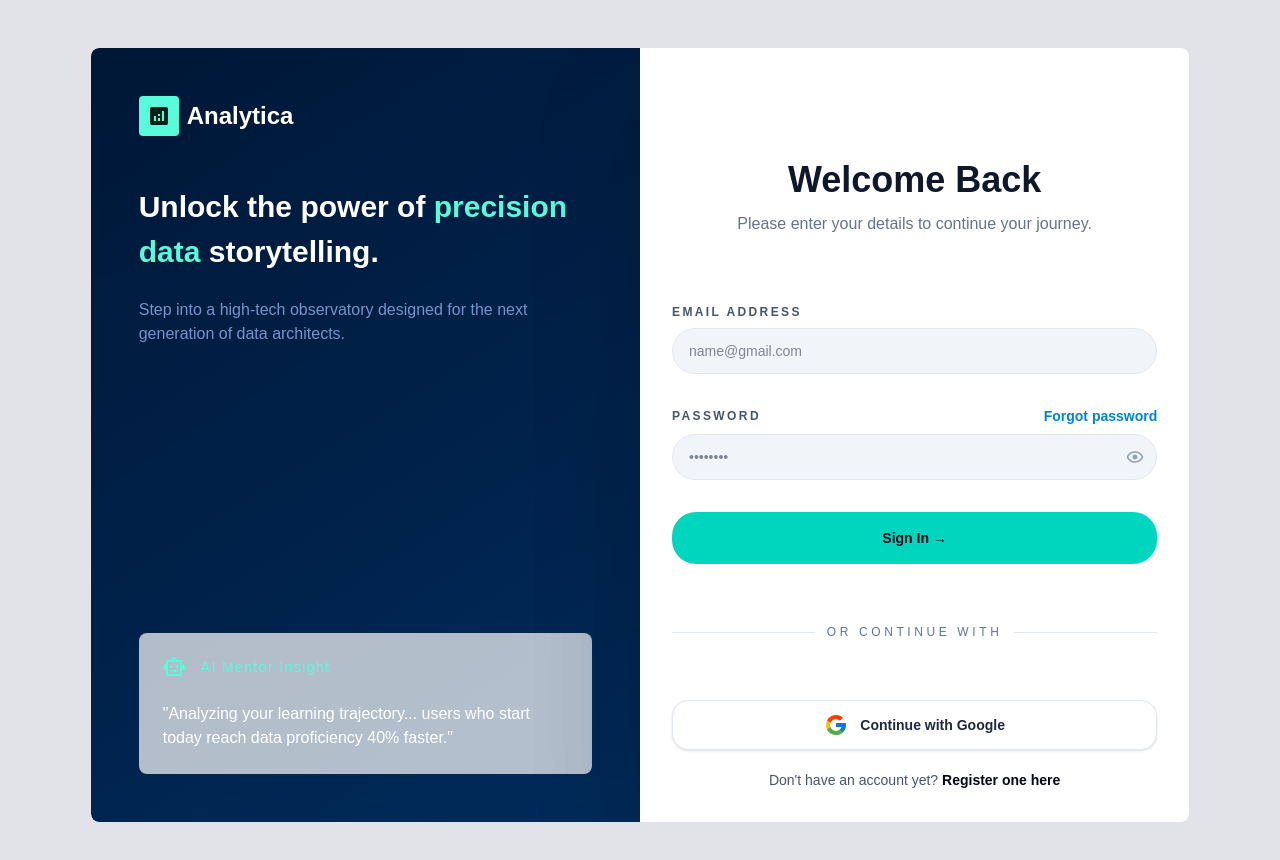
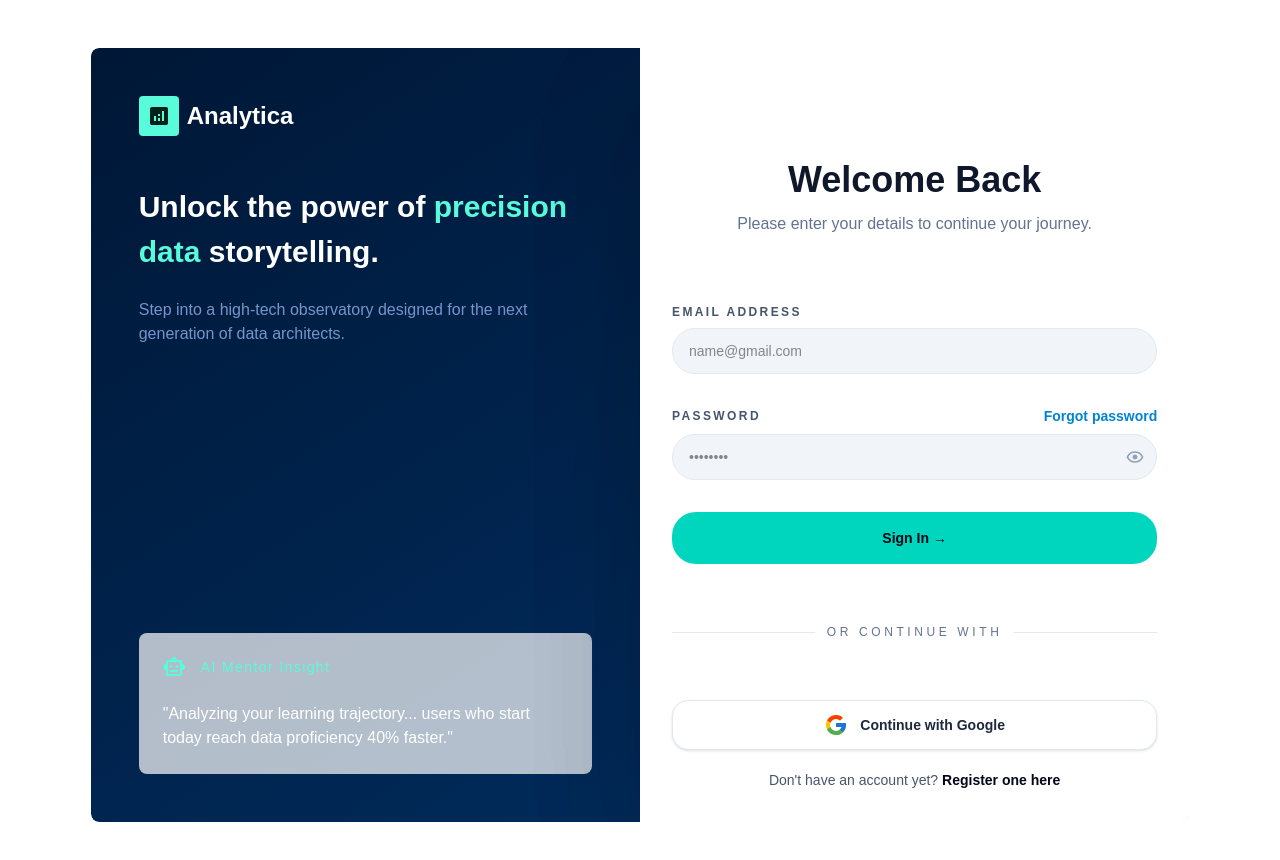
Before and after one commit to obasantomi/Analytica-app, a Next.js app: page /sign-in in a window 1280 px wide. Shown: the top 860 px of the page. Built offline with nearby package versions, Linux system fonts and the light colour scheme.

Commit message:
reconfigure auth-page

```diff
--- a/app/(auth)/layout.tsx
+++ b/app/(auth)/layout.tsx
@@ -6,7 +6,7 @@ interface AuthLayoutProps {
 
 const AuthLayout = ({ children }: AuthLayoutProps) => {
   return (
-    <div className="flex justify-center min-h-screen shadow-[0_40px_120px_rgba(0,0,0,0.12)] bg-[#C4C6D04D] p-3 md:p-12 text-white">
+    <div className="md:flex justify-center min-h-screen shadow-[0_40px_120px_rgba(0,0,0,0.12)] bg-white p-3 md:p-12 text-white">
       <div className="flex rounded-lg overflow-hidden">
         <div className="max-w-170 hidden md:block w-full h-full">
           <AuthLayoutStyle />
```
